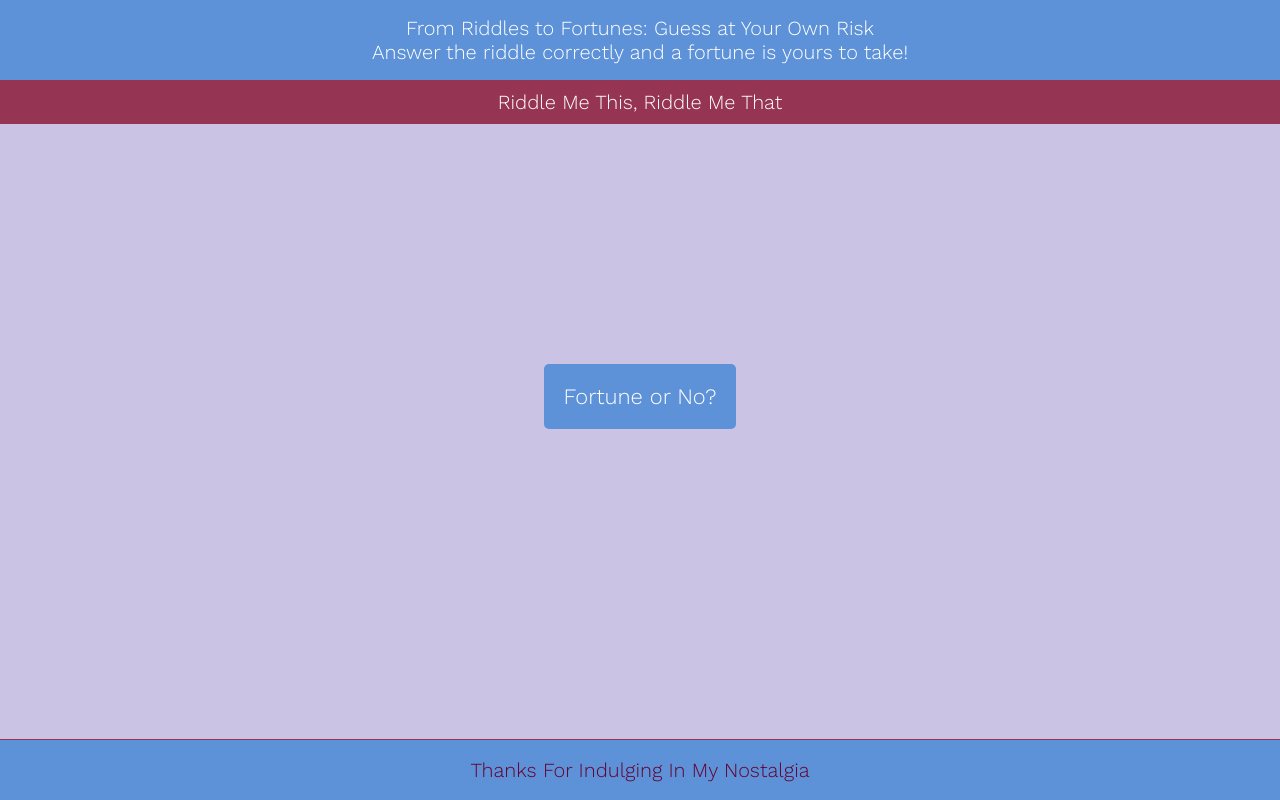
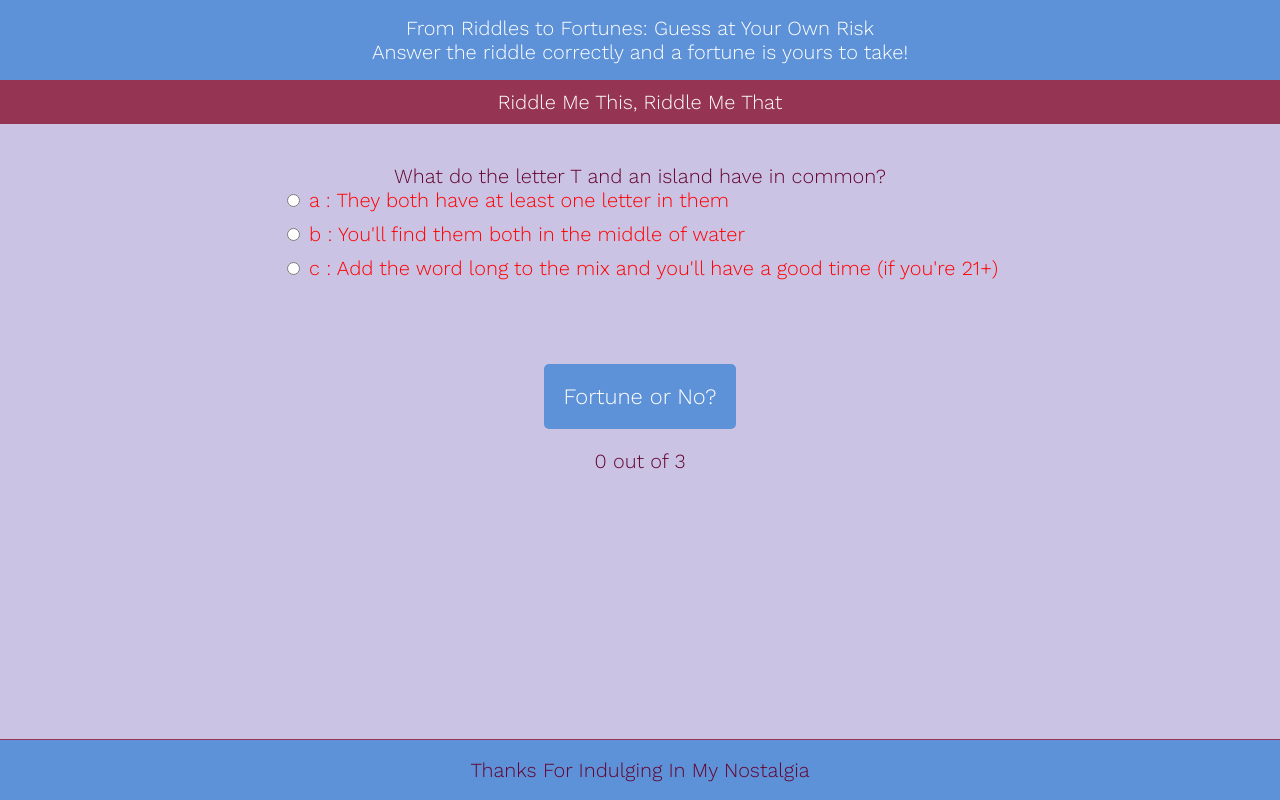
Before and after one commit to iamjessicaelaine/arcade_hacksprint, a plain HTML site: page index.html in a window 1280 px wide. Both pictures are taken after a click on the button "Fortune or No?". Drawn offline with nearby package versions, Linux system fonts and the light colour scheme.

Commit message:
updating javascript and css to have pagination on quetions

```diff
--- a/javascript.js
+++ b/javascript.js
@@ -22,8 +22,10 @@ name="riddle${riddleNumber}" value=${letter}">
 
       // add this question and its answers to the output
       output.push(
-                    `<div class="riddle"> ${currentRiddle.riddle} </div>
-                    <div class="answers"> ${answers.join('')} </div>`
+                    `<div class="slide">
+                      <div class="riddle"> ${currentRiddle.riddle} </div>
+                      <div class="answers"> ${answers.join('')} </div>
+                     </div>`
       );
     }
     );
@@ -38,9 +40,37 @@ name="riddle${riddleNumber}" value=${letter}">
     // keep track of user's answers
     let numCorrect = 0;
     // for each question....
-    myQuestions.forEach( (currentRiddle, riddleNumber) => {
+    myRiddles.forEach((currentRiddle, riddleNumber) => {
     // find selected answer
+      const answerContainer = answerContainers[riddleNumber];
+      const selector = `input[name=riddle${riddleNumber}]:checked`;
+      const userAnswer = (answerContainer.querySelector(selector) ||
+{}).value;
+      // if answer is correc
+      if (userAnswer === currentRiddle.correctAnswer) {
+      // add to the number of correct answers
+        numCorrect++;
+        // color the answers green
+        answerContainers[riddleNumber].style.color = 'lightgreen';
 
+      // if answer is wrong or blank
+      } else {
+      // color the answers red
+        answerContainers[riddleNumber].style.color = 'red';
+      }
+    });
+
+    // show numbeer of correct answers out of total
+    resultsContainer.innerHTML = `${numCorrect} out of ${myRiddles.length}`;
+  }
+
+  function showSlide (n) {
+    slides[currentSlide].classList.remove('active-slide');
+    slides[n].classList.add('active-slide');
+    currentSlide = n;
+    if (currentSlide === 0) {
+      submitButton.style.display = 'inline-block';
+    }
   }
 
   // variables
@@ -80,6 +110,13 @@ name="riddle${riddleNumber}" value=${letter}">
   // display quiz right away
   buildQuiz();
 
+  // pagination
+  const slides = document.querySelectorAll('.slide');
+  let currentSlide = 0;
+
+  // show the first slide
+  showSlide(currentSlide);
+
   // on submit, show results
   submitButton.addEventListener('click', showResults);
 })();
--- a/main.css
+++ b/main.css
@@ -50,7 +50,7 @@ h1{
     margin-bottom: 10px;
 }
 
-button{
+#submit{
     font-family: 'Work Sans', sans-serif;
     font-size: 22px;
     background-color: #5E92D8;
@@ -62,7 +62,7 @@ button{
     margin-bottom: 20px;
 }
 
-button:hover{
+#submit:hover{
     background-color: #3388AA;
 }
 
```
